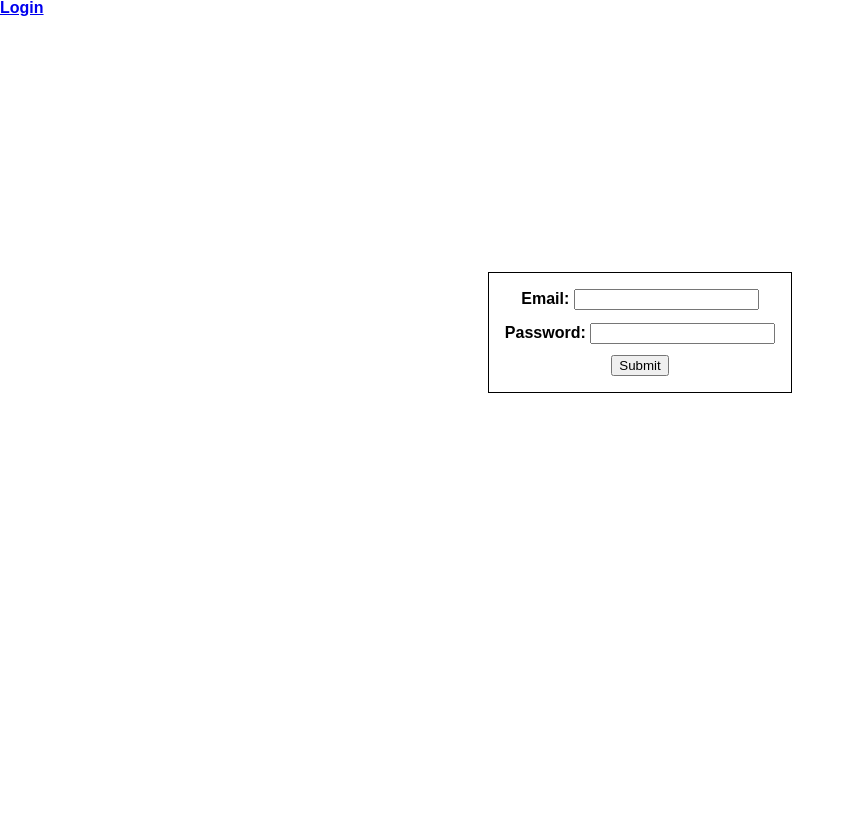
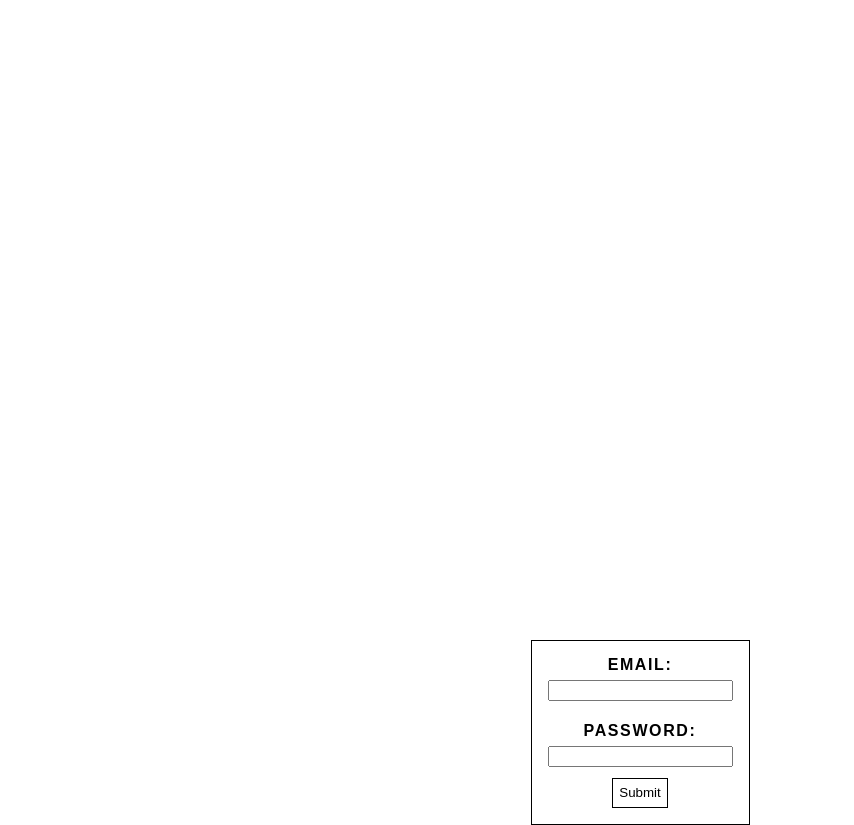
Before and after one commit to danieljoonkimm/Yippido, a React app in the folder client/: page /login in a window 1280 px wide. Shown: the whole page, without its empty margins (0-854 px from the left). Before the commit the page ends 800 px from the top, so only its background shows below. Built offline with nearby package versions, Linux system fonts and the light colour scheme; the HTML template or start-up script is replaced by a standard one.

Commit message:
[adding] register component

```diff
--- a/client/src/components/App.jsx
+++ b/client/src/components/App.jsx
@@ -12,7 +12,7 @@ class App extends Component {
   render() {
     return (
       <div>
-        <ul>
+        {/* <ul>
           <li>
             <Link to="/login">Login</Link>
           </li>
@@ -20,7 +20,8 @@ class App extends Component {
 
         <Switch>
           <Route exact path="/login" component={Login} />
-        </Switch>
+        </Switch> */}
+        <Login/>
       </div>
     );
   }
--- a/client/src/components/Login/index.jsx
+++ b/client/src/components/Login/index.jsx
@@ -49,7 +49,7 @@ class Login extends Component {
               onChange={this.handleChange.bind(this)}
             />
           </label>
-          <input
+          <input className="login_submit"
             type="submit"
             value="Submit"
             onClick={this.validateForm.bind(this)}
--- a/client/src/components/Login/login.scss
+++ b/client/src/components/Login/login.scss
@@ -3,7 +3,8 @@
 .login_container {
   display: flex;
   justify-content: center;
-  margin-top: 20%;
+  text-transform: uppercase;
+  letter-spacing: .1em;
 
   .login_form {
     display: flex;
@@ -15,15 +16,27 @@
     border: 1px solid black;
     width: fit-content;
     padding: 1em;
+    margin-top: 50%;
 
     .login_form_label {
+      display: flex;
+      flex-direction: column;
+
       .login_email {
-        margin-bottom: 1em;
+        margin-bottom: .5em;
+        margin-top: .5em;
       }
 
       .login_password {
         margin-bottom: 0.8em;
+        margin-top: .5em;
       }
+    }
+
+    .login_submit {
+      border: 1px solid black;
+      background-color: white;
+      padding: .5em;
     }
   }
 }
--- /dev/null
+++ b/client/src/components/Register/register.scss
@@ -0,0 +1 @@
+@import "../../../global/global.scss";
```
Also changed, not shown: client/public/dist/bundle.js, client/src/components/Register/index.jsx (added).
